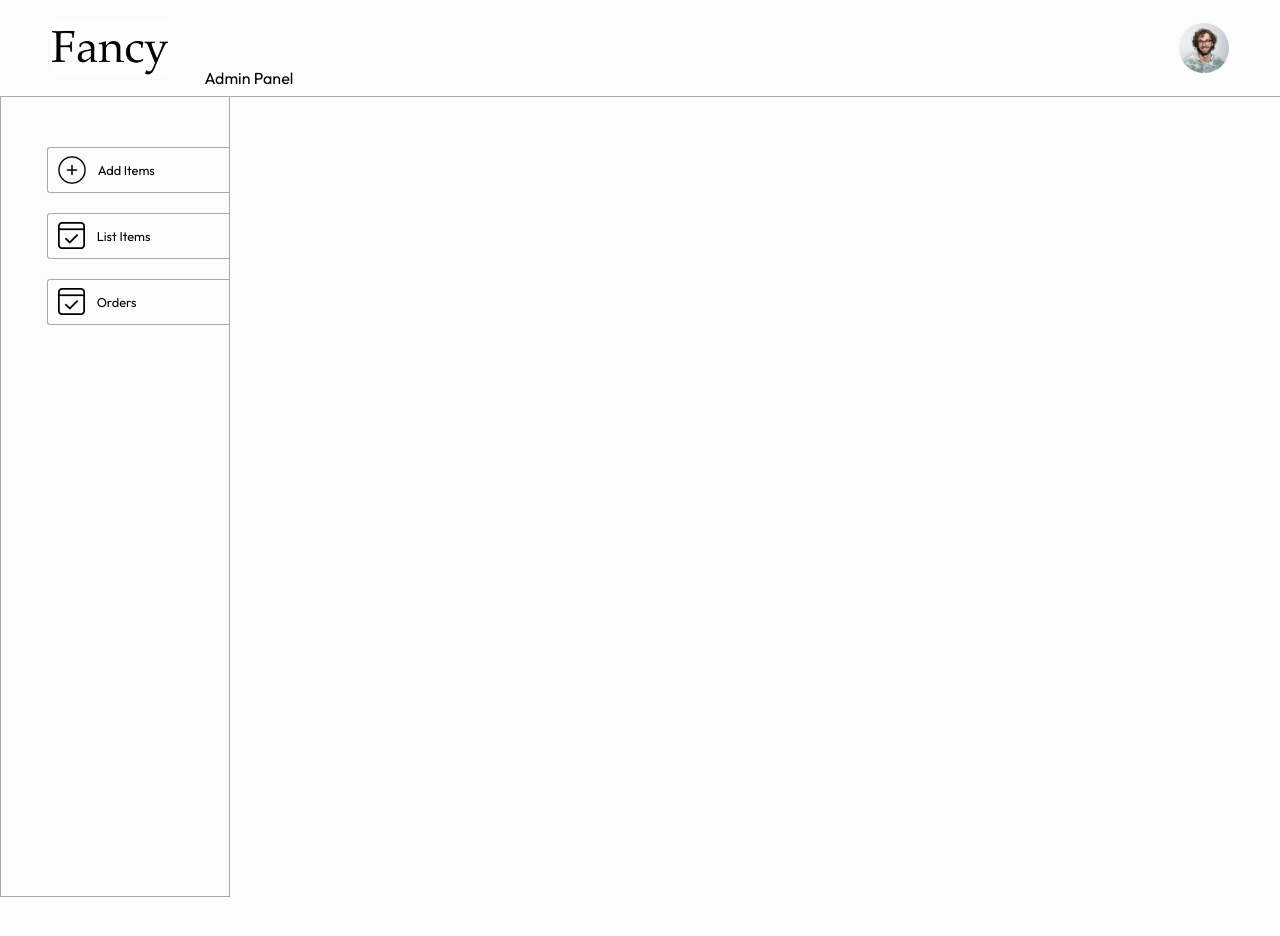
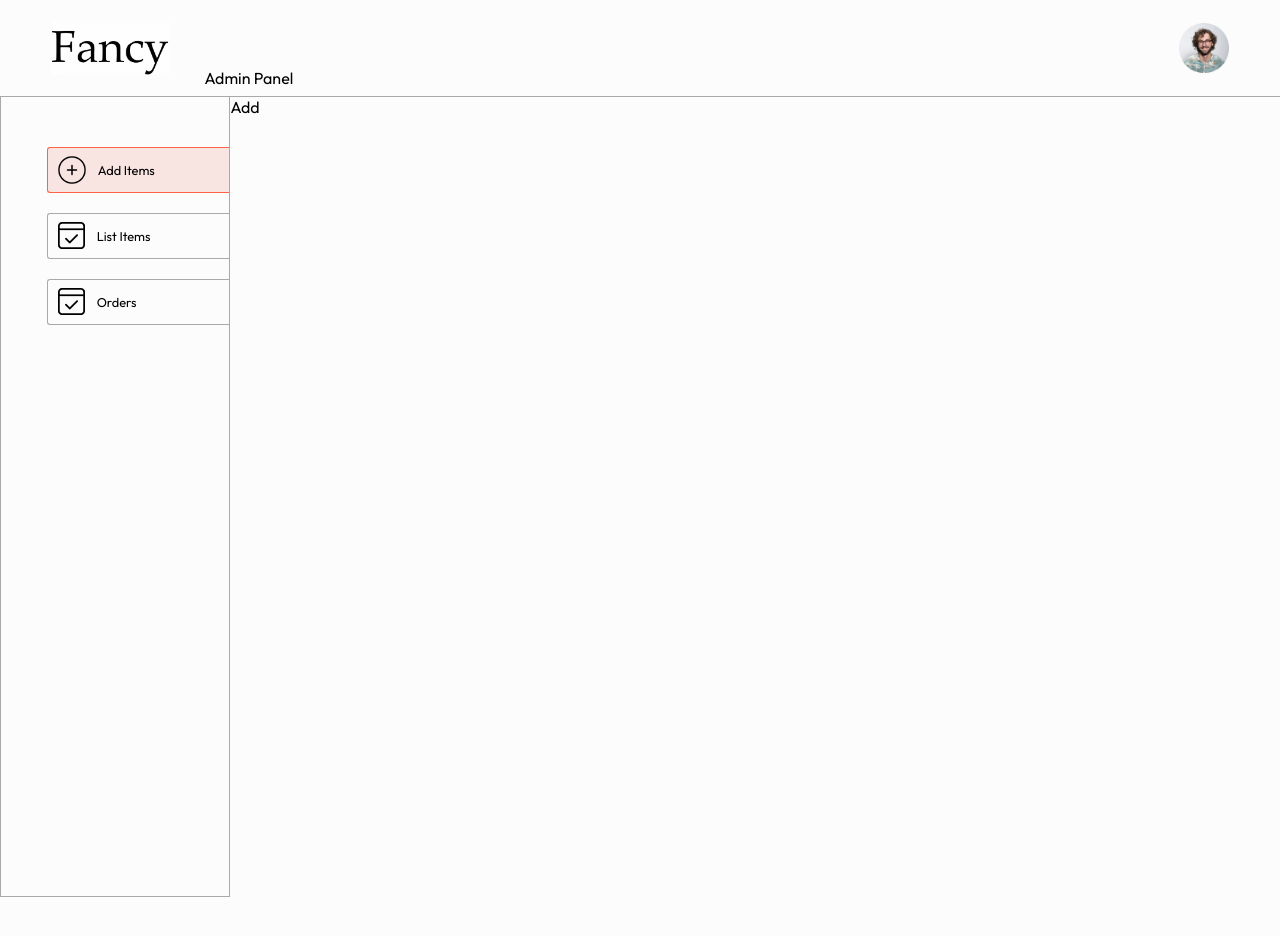
Before and after one commit to mehmetpektass/Food-Delivery-MERN-Stack, a React (Vite) app in the folder project/admin/: page /add in a window 1280 px wide. Shown: the top 936 px of the page. Built offline with nearby package versions, Linux system fonts and the light colour scheme.

Commit message:
edited sidebar active class style

```diff
--- a/project/admin/src/App.jsx
+++ b/project/admin/src/App.jsx
@@ -1,6 +1,10 @@
 import React from 'react'
 import Navbar from './components/Navbar/Navbar'
 import Sidebar from './components/Sidebar/Sidebar'
+import { Routes , Route} from 'react-router-dom'
+import Add from './pages/Add/Add.jsx'
+import List from './pages/List/List.jsx'
+import Orders from './pages/Orders/Orders.jsx'
 
 const App = () => {
   return (
@@ -9,6 +13,11 @@
       <hr />
       <div className='app-content'>
         <Sidebar/>
+        <Routes>
+          <Route path='/add' element={<Add/>}/>
+          <Route path='/list' element={<List/>} />
+          <Route path='/orders' element={<Orders/>} />
+        </Routes>
       </div>
     </div>
   )
--- a/project/admin/src/components/Sidebar/Sidebar.css
+++ b/project/admin/src/components/Sidebar/Sidebar.css
@@ -22,6 +22,10 @@
     border-radius: 3px 0px 0px 3px;
     cursor: pointer;
 }
+.sidebar-option.active{
+    background-color: #f8e4e1;
+    border-color: tomato;
+}
 @media (max-width:900px){
     .sidebar-option p{
         display: none;
--- a/project/admin/src/components/Sidebar/Sidebar.jsx
+++ b/project/admin/src/components/Sidebar/Sidebar.jsx
@@ -1,23 +1,24 @@
 import React from 'react'
 import './Sidebar.css'
 import { adminAssets } from '../../assets/admin_assets/assets'
+import { NavLink } from 'react-router-dom'
 
 const Sidebar = () => {
   return (
     <div className='sidebar'>
         <div className='sidebar-options'>
-            <div className='sidebar-option'>
+            <NavLink to='/add' className='sidebar-option'>
                 <img src={adminAssets.add_icon} alt="" />
                 <p>Add Items</p>
-            </div>
-            <div className='sidebar-option'>
+            </NavLink>
+            <NavLink to='/list' className='sidebar-option'>
                 <img src={adminAssets.order_icon} alt="" />
                 <p>List Items</p>
-            </div>
-            <div className='sidebar-option'>
+            </NavLink>
+            <NavLink to='/orders' className='sidebar-option'>
                 <img src={adminAssets.order_icon} alt="" />
                 <p>Orders</p>
-            </div>
+            </NavLink>
         </div>
 
     </div>
```
